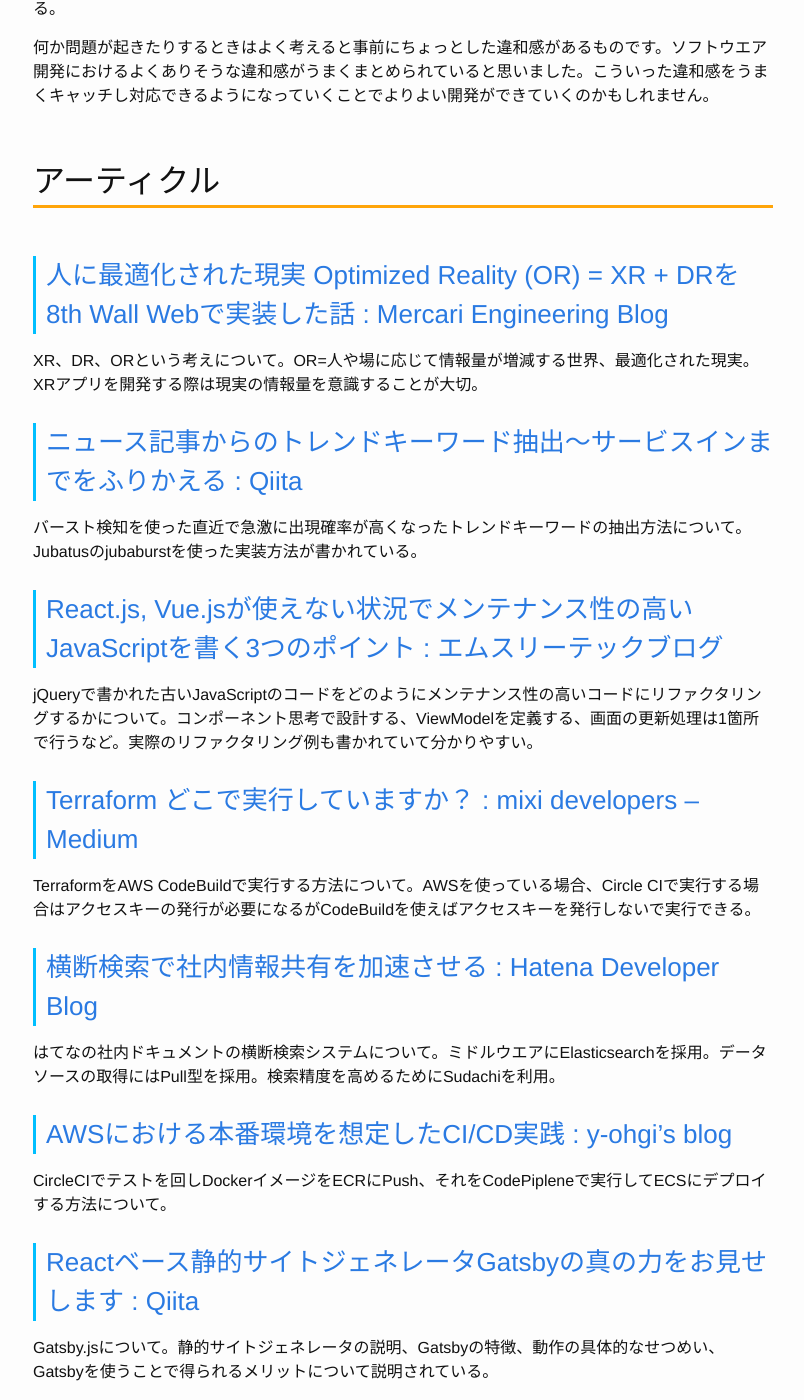
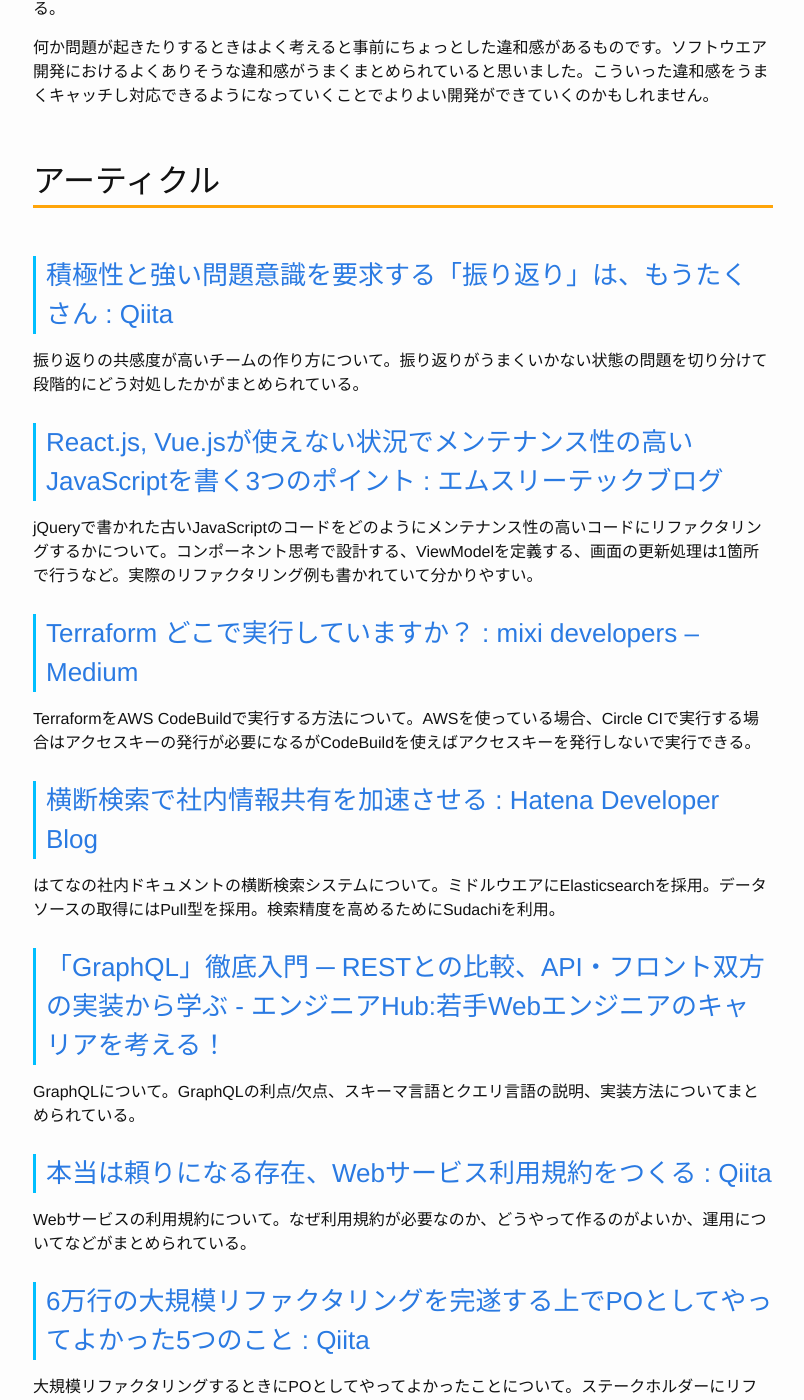
Before and after one commit to Gather-Tech/Gather-Tech.github.io, a Jekyll site: the page built from _posts/2018/2018-12-31-Gather131.md, in a window 1280 px wide and 1400 px high, scrolled down 930 px. Shown: the whole window, without its empty margins (237-1041 px from the left). Built offline with Jekyll 4.4.1, drawn with Linux system fonts in a browser that asks for light colours; some of the changed text lies outside the part shown.

Commit message:
Reduce articles

```diff
--- a/_posts/2018/2018-12-31-Gather131.md
+++ b/_posts/2018/2018-12-31-Gather131.md
@@ -1,7 +1,7 @@
 ---
 layout: post
 title: "Gather-Tech.info #131: ソフトウエア開発における違和感をキャッチする"
-description: "違和感のつかまえかた、エンジニアという仕事を楽しみ続けるためのキャリア戦略 など"
+description: "違和感のつかまえかた、積極性と強い問題意識を要求する「振り返り」は、もうたくさん、エンジニアという仕事を楽しみ続けるためのキャリア戦略 など"
 date: 2018-12-31
 categories: news
 ---
@@ -22,13 +22,9 @@
 
 ## アーティクル
 
-### [人に最適化された現実 Optimized Reality (OR) = XR + DRを8th Wall Webで実装した話 : Mercari Engineering Blog](https://tech.mercari.com/entry/2018/12/22/120000)
+### [積極性と強い問題意識を要求する「振り返り」は、もうたくさん : Qiita](https://qiita.com/otktko/items/d1904cb8db3ed3446019)
 
-XR、DR、ORという考えについて。OR=人や場に応じて情報量が増減する世界、最適化された現実。XRアプリを開発する際は現実の情報量を意識することが大切。
-
-### [ニュース記事からのトレンドキーワード抽出〜サービスインまでをふりかえる : Qiita](https://qiita.com/moco_beta/items/0b0f08ed29f39544d87f)
-
-バースト検知を使った直近で急激に出現確率が高くなったトレンドキーワードの抽出方法について。Jubatusのjubaburstを使った実装方法が書かれている。
+振り返りの共感度が高いチームの作り方について。振り返りがうまくいかない状態の問題を切り分けて段階的にどう対処したかがまとめられている。
 
 ### [React.js, Vue.jsが使えない状況でメンテナンス性の高いJavaScriptを書く3つのポイント : エムスリーテックブログ](https://www.m3tech.blog/entry/js_3_point)
 
@@ -42,14 +38,6 @@
 
 はてなの社内ドキュメントの横断検索システムについて。ミドルウエアにElasticsearchを採用。データソースの取得にはPull型を採用。検索精度を高めるためにSudachiを利用。
 
-### [AWSにおける本番環境を想定したCI/CD実践 : y-ohgi's blog](https://y-ohgi.hatenablog.com/entry/2018/12/26/024738)
-
-CircleCIでテストを回しDockerイメージをECRにPush、それをCodePipleneで実行してECSにデプロイする方法について。
-
-### [Reactベース静的サイトジェネレータGatsbyの真の力をお見せします : Qiita](https://qiita.com/uehaj/items/1b7f0a86596353587466)
-
-Gatsby.jsについて。静的サイトジェネレータの説明、Gatsbyの特徴、動作の具体的なせつめい、Gatsbyを使うことで得られるメリットについて説明されている。
-
 ### [「GraphQL」徹底入門 ─ RESTとの比較、API・フロント双方の実装から学ぶ - エンジニアHub:若手Webエンジニアのキャリアを考える！](https://employment.en-japan.com/engineerhub/entry/2018/12/26/103000)
 
 GraphQLについて。GraphQLの利点/欠点、スキーマ言語とクエリ言語の説明、実装方法についてまとめられている。
@@ -61,14 +49,6 @@
 ### [6万行の大規模リファクタリングを完遂する上でPOとしてやってよかった5つのこと : Qiita](https://qiita.com/shiba_319/items/7bf15c4b54285cca3a8f)
 
 大規模リファクタリングするときにPOとしてやってよかったことについて。ステークホルダーにリファクタリングの価値を伝え理解してもらう、全リソースをリファクタに投入する、価値の低い機能を思い切って消す判断をするなど。
-
-### [エンジニアにも役に立つ、MBAで学んだ基礎スキル 20選 : Qiita](https://qiita.com/sue738/items/97b602debf680183c4e7)
-
-MBAスキルの中でエンジニアにも役立つ知識やフレームワークのまとめ。正しい意思決定をするためのスキル、正しいコスト意識を持つスキルなどが書かれている。
-
-### [積極性と強い問題意識を要求する「振り返り」は、もうたくさん : Qiita](https://qiita.com/otktko/items/d1904cb8db3ed3446019)
-
-振り返りの共感度が高いチームの作り方について。振り返りがうまくいかない状態の問題を切り分けて段階的にどう対処したかがまとめられている。
 
 ## スライド、ビデオ
 
@@ -84,12 +64,6 @@
 
 - [docker-slimを使ってDockerイメージのダイエット : Qiita](https://qiita.com/ryuichi1208/items/c96d39a57e11d54f02bf)
 
-### [OpenFaaS - Serverless Functions Made Simple](https://www.openfaas.com/)
-
-オープンソースなFaaS基盤。日本語版のワークショップ資料もあり。
-
-- [workshop/translations/ja at master · openfaas/workshop](https://github.com/openfaas/workshop/tree/master/translations/ja#openfaas%E3%83%AF%E3%83%BC%E3%82%AF%E3%82%B7%E3%83%A7%E3%83%83%E3%83%97)
-
 ### [jupyter/nbdime: GitHub](https://github.com/jupyter/nbdime)
 
 Jupyter Notebookの.ipynbファイルのdiffを取ったりマージできるツール。
@@ -101,10 +75,6 @@
 ### [TarekRaafat/autoComplete.js: GitHub](https://github.com/TarekRaafat/autoComplete.js)
 
 JavaScriptのオートコンプリートライブラリ。Pure Vanilla Javascript。
-
-### [orbitdb/orbit-db: GitHub](https://github.com/orbitdb/orbit-db)
-
-IPFSを使った分散型のpeer-to-peerデータベース。
 
 ### [ZoomerAnalytics/xlwings: GitHub](https://github.com/ZoomerAnalytics/xlwings)
 
```
